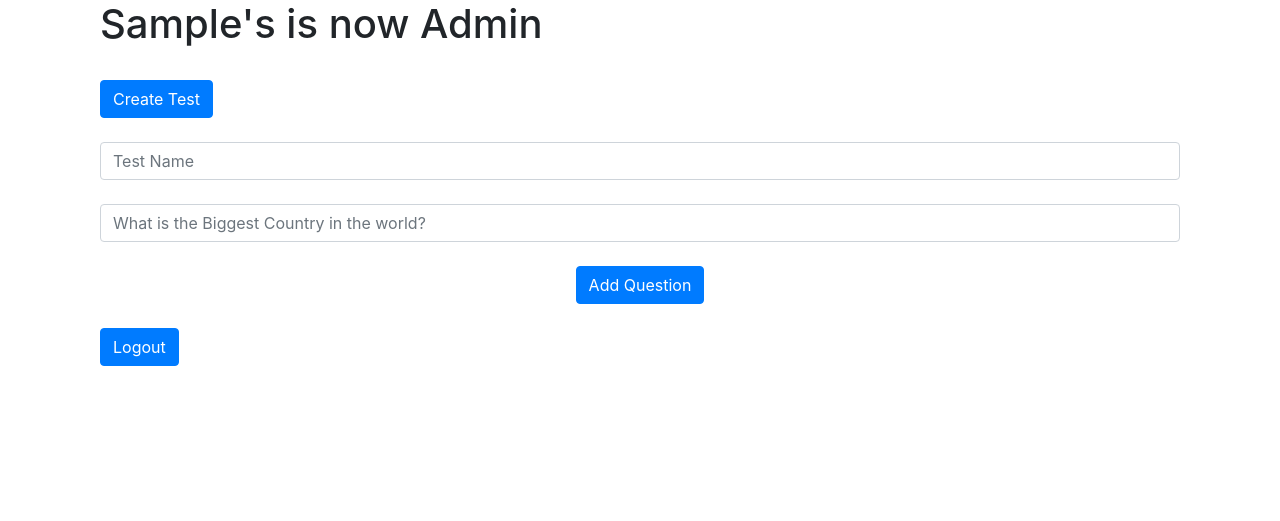
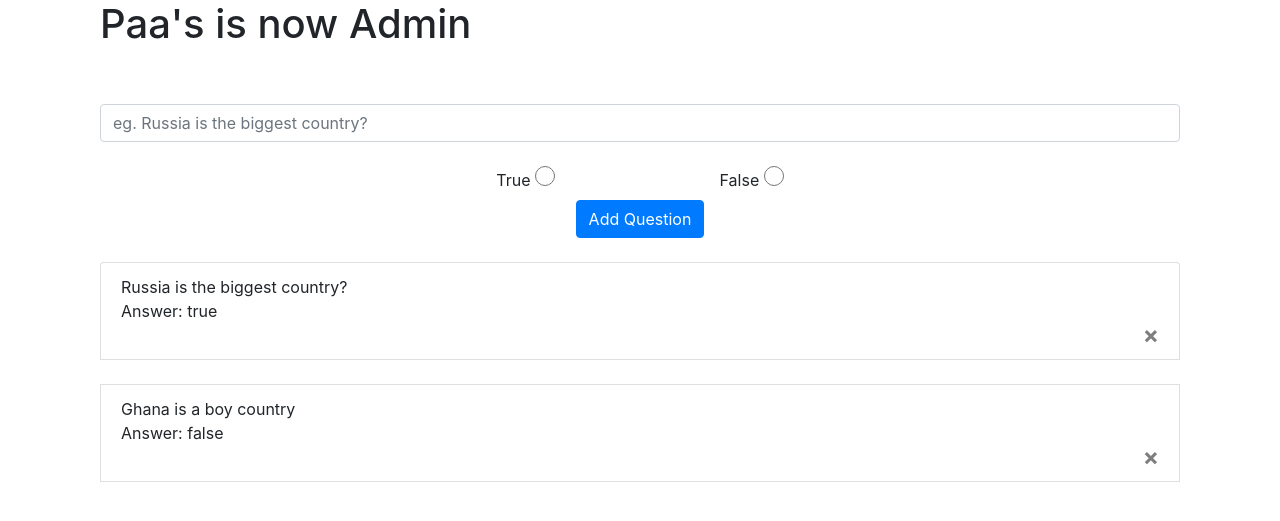
Before and after one commit to Paa-Kwesi-Dennis/Flask-Quiz-app, a Flask app: page /admin in a window 1280 px wide. Shown: the part 56-577 px from the top of the page. Run offline with Flask 2, Linux system fonts and the light colour scheme; a user stored in the database is signed in; data comes from the database, SQL or seed files in the repository; some libraries are stand-ins or nearby versions.

Commit message:
added creating of questions and viewing questions

```diff
--- a/website/admin.py
+++ b/website/admin.py
@@ -1,8 +1,9 @@
-from flask import Blueprint, render_template, request, flash, redirect, url_for
-from .models import Admin
+from flask import Blueprint, render_template, request, flash, redirect, url_for, jsonify
+from .models import Admin,Question
 from werkzeug.security import generate_password_hash, check_password_hash
 from flask_login import login_user, logout_user, current_user , login_required
 from . import db
+import json
 
 
 admin = Blueprint('admin', __name__)
@@ -16,4 +17,32 @@ def home():
         flash('You are not an admin')
         logout_user()
         return redirect(url_for('auth.login'))
+
+    if request.method == 'POST':
+        question = request.form.get('question')
+        option = request.form.get('options')
+
+
+        if len(question) < 1:
+            flash('Question can not be empty or null!', category='error')
+        elif option == None:
+            flash('Please choose an option!', category='error')
+        else:
+            new_question = Question(text=question, answer=option, author=current_user.id)
+            db.session.add(new_question)
+            db.session.commit()
+            flash('Question added successfully!', category='success')
     return render_template('admin.html', user=current_user)
+
+
+@admin.route('/delete-note', methods=['POST'])
+def delete_note():
+    question = json.loads(request.data)
+    questionId = question['questionId']
+    question = Question.query.get(questionId)
+    if question:
+        if question.author == current_user.id:
+            db.session.delete(question)
+            db.session.commit()
+
+    return jsonify({})
--- /dev/null
+++ b/website/static/index.js
@@ -0,0 +1,8 @@
+function deleteNote(questionId) {
+  fetch("/delete-note", {
+    method: "POST",
+    body: JSON.stringify({ questionId: questionId }),
+  }).then((res) => {
+    window.location.href = "/admin";
+  });
+}
--- a/website/templates/admin.html
+++ b/website/templates/admin.html
@@ -7,39 +7,39 @@ Admin Home
 <div class="container">
 	<h1> {{ user.first_name }}'s is now Admin</h1>
 	<br>
-	{% for admin in admins %}
-		<p>{{admin.first_name}}</p>
-	{% endfor %}
 
 
-
-
-
-
-
-
-
-
-
-
-
-
-
-
-	<button class="btn btn-primary" type="button">Create Test</button>
 	<form method="POST">
 		<br>
-		<input name="test_name" id="test_name" class="form-control" placeholder="Test Name" />
-		<br />
 		<div align="center">
 			<input name="question" id="question" class="form-control"
-			placeholder="What is the Biggest Country in the world?" />
+			placeholder="eg. Russia is the biggest country?" />
 			<br>
-			<button class="btn btn-primary" type="button">Add Question</button>
+			<div>
+
+				<label for="true" class="form-label">True</label>
+				<input type="radio" name="options" id="true" value="true" style="margin-right: 10rem; width: 20px; height: 20px;" />
+
+				<label for="false"  class="form-label">False</label>
+				<input type="radio" name="options" id="false" value="false" style="width: 20px; height: 20px;" />
+				<br>
+			</div>
+			<button class="btn btn-primary" type="submit">Add Question</button>
 		</div>
 	</form>
 	<br>
-	<a href="/admin_logout" class="btn btn-primary">Logout</a>
+	<ul class="list-group" id="notes">
+		{% for question in user.questions %}
+		<li class="list-group-item">
+			{{ question.text }}
+			<div>Answer: {{question.answer }}</div>
+			<button type="button" class="close" onClick=deleteNote({{question.id}})>
+				<span aria-hidden="true">&times;</span>
+			</button>
+		</li>
+		<br>
+		{% endfor %}
+	</ul>
 </div>
 
 {% endblock %}
--- a/website/templates/base.html
+++ b/website/templates/base.html
@@ -63,5 +63,7 @@
 		integrity="sha384-ApNbgh9B+Y1QKtv3Rn7W3mgPxhU9K/ScQsAP7hUibX39j7fakFPskvXusvfa0b4Q" crossorigin="anonymous"></script>
 	<script src="https://maxcdn.bootstrapcdn.com/bootstrap/4.0.0/js/bootstrap.min.js"
 		integrity="sha384-JZR6Spejh4U02d8jOt6vLEHfe/JQGiRRSQQxSfFWpi1MquVdAyjUar5+76PVCmYl" crossorigin="anonymous"></script>
+	<script type="text/javascript" src="{{ url_for('static', filename='index.js') }}"></script>
+
 </body>
 </html>
--- a/website/views.py
+++ b/website/views.py
@@ -2,7 +2,7 @@ from flask import Blueprint, render_template, request, flash, jsonify, redirect,
 from flask_login import current_user, login_required, logout_user
 from .import db
 import json
-from .models import User
+from .models import User, Question
 
 
 
@@ -17,4 +17,5 @@ def home():
         flash('You are not an admin')
         logout_user()
         return redirect(url_for('auth.login'))
-    return render_template('home.html', user=current_user)
+    questions = Question.query.all()
+    return render_template('home.html', user=current_user, questions=questions)
```
Also changed, not shown: website/models.py (+3 -13 lines), website/templates/home.html (+19 -0 lines), website/database.db.
